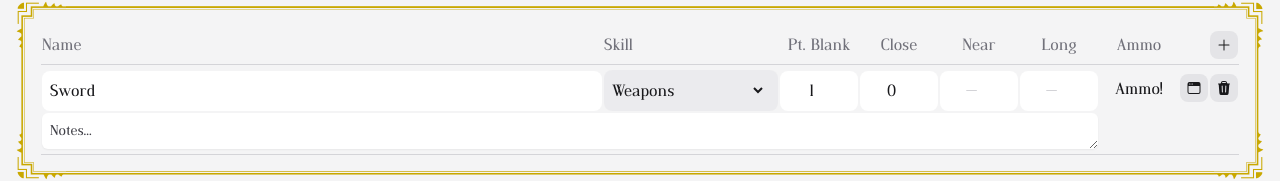
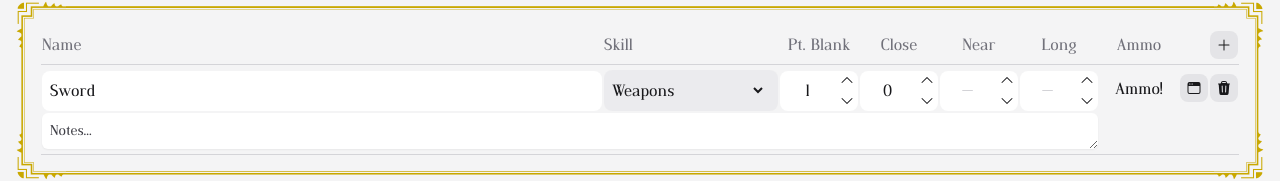
Before and after one commit to Heilemann/trail-of-cthulhu, a React (Create React App) app: page / in a window 1280 px wide. Shown: the part 478-659 px from the top of the page. Built offline with nearby package versions, Linux system fonts and the light colour scheme; a web font is replaced by a local one.

Commit message:
Updating

```diff
--- a/src/components/Form/Input.tsx
+++ b/src/components/Form/Input.tsx
@@ -1,19 +1,13 @@
 import * as React from 'react'
 import { twMerge } from 'tailwind-merge'
+import inputStyle from '../styles/inputStyle'
 
 interface IInputProps extends React.InputHTMLAttributes<HTMLInputElement> {}
 
 const Input = React.forwardRef<HTMLInputElement, IInputProps>(
 	({ className, ...rest }, ref) => {
 		return (
-			<input
-				ref={ref}
-				className={twMerge(
-					'w-full rounded-lg bg-white p-2 disabled:text-gray-500 dark:bg-gray-800/50 dark:disabled:text-gray-400',
-					className,
-				)}
-				{...rest}
-			/>
+			<input ref={ref} className={twMerge(inputStyle, className)} {...rest} />
 		)
 	},
 )
--- /dev/null
+++ b/src/components/Form/NumberInput.tsx
@@ -0,0 +1,72 @@
+import { ChevronDownIcon, ChevronUpIcon } from '@heroicons/react/24/solid'
+import React, { useContext } from 'react'
+import { useFormContext, useWatch } from 'react-hook-form'
+import { twMerge } from 'tailwind-merge'
+import context from '../BaseComponents/context'
+import inputStyle from '../styles/inputStyle'
+import validateNumberOrEmpty from '../tools/validateNumberOrEmpty'
+import Input from './Input'
+
+type Props = React.InputHTMLAttributes<HTMLInputElement> & {
+	name: string
+	alwaysShow?: boolean
+	inputClassname?: string
+	showButtons?: boolean
+}
+
+const NumberInput: React.FC<Props> = ({
+	name,
+	className,
+	inputClassname,
+	alwaysShow = false,
+	showButtons = true,
+	min,
+	max,
+	...rest
+}) => {
+	const { state } = useContext(context)
+	const { editMode } = state
+	const { register, setValue } = useFormContext()
+	const inputValue: string = useWatch({ name, defaultValue: '' })
+
+	const changeValue = (delta: number) => {
+		const newValue = `${parseFloat(inputValue || '0') + delta}`
+		setValue(name, newValue)
+	}
+
+	return (
+		<div className={twMerge(inputStyle, 'flex overflow-hidden p-0', className)}>
+			<Input
+				className={twMerge(
+					'rounded-none bg-transparent px-0 text-center',
+					!alwaysShow && editMode === 'view' ? 'hidden' : '',
+					inputClassname,
+				)}
+				{...register(name, {
+					validate: value => validateNumberOrEmpty(value, min, max),
+					valueAsNumber: true,
+				})}
+				placeholder='—'
+				{...rest}
+			/>
+			{showButtons && (
+				<div className='flex w-8 flex-col space-y-px'>
+					<button
+						onClick={() => changeValue(1)}
+						className='flex flex-1 items-center justify-center focus:outline-none'
+					>
+						<ChevronUpIcon className='h-4 w-4' />
+					</button>
+					<button
+						onClick={() => changeValue(-1)}
+						className='flex flex-1 items-center justify-center text-center focus:outline-none'
+					>
+						<ChevronDownIcon className='h-4 w-4' />
+					</button>
+				</div>
+			)}
+		</div>
+	)
+}
+
+export default NumberInput
--- a/src/components/character/BasicInfo.tsx
+++ b/src/components/character/BasicInfo.tsx
@@ -58,7 +58,7 @@ export default function BasicInfo(props: IBasicInfoProps) {
 					label='Drive'
 					className='mx-2'
 					placeholder='&mdash;'
-					{...register('drive')}
+					{...register('info.drive')}
 				/>
 
 				<HInput
--- a/src/components/character/weapons/WeaponRange.tsx
+++ b/src/components/character/weapons/WeaponRange.tsx
@@ -1,12 +1,10 @@
 import { useContext } from 'react'
-import { useFormContext, useWatch } from 'react-hook-form'
-import { twMerge } from 'tailwind-merge'
+import { useWatch } from 'react-hook-form'
 import { TWeaponOnCharacter } from '../../../interfaces'
+import context from '../../BaseComponents/context'
+import useMessageToApp from '../../BaseComponents/hooks/UseMessageToApp'
 import Button from '../../Form/Button'
-import Input from '../../Form/Input'
-import useMessageToApp from '../../BaseComponents/hooks/UseMessageToApp'
-import context from '../../BaseComponents/context'
-import validateNumberOrEmpty from '../../tools/validateNumberOrEmpty'
+import { default as NumberInput } from '../../Form/NumberInput'
 
 type Props = {
 	index: number
@@ -16,7 +14,6 @@ type Props = {
 const WeaponRange = ({ index, rangeType }: Props) => {
 	const { state } = useContext(context)
 	const { editMode } = state
-	const { register } = useFormContext()
 	const messageToApp = useMessageToApp()
 
 	const watchedWeapon: TWeaponOnCharacter = useWatch({
@@ -66,16 +63,10 @@ const WeaponRange = ({ index, rangeType }: Props) => {
 
 	return (
 		<td className='text-center'>
-			<Input
-				type='number'
-				className={twMerge(
-					'mt-1 text-center',
-					editMode === 'view' ? 'hidden' : '',
-				)}
-				placeholder='—'
-				{...register(`weapons.${index}.range.${rangeType}`, {
-					validate: validateNumberOrEmpty,
-				})}
+			<NumberInput
+				name={`weapons.${index}.range.${rangeType}`}
+				className='mt-1'
+				min={0}
 			/>
 			{editMode === 'view' && (
 				<Button
--- /dev/null
+++ b/src/components/styles/inputStyle.ts
@@ -0,0 +1,3 @@
+const inputStyle =
+	'w-full rounded-lg bg-white p-2 disabled:text-gray-500 dark:bg-gray-800/50 dark:disabled:text-gray-400'
+export default inputStyle
--- a/src/components/tools/validateNumberOrEmpty.ts
+++ b/src/components/tools/validateNumberOrEmpty.ts
@@ -1,7 +1,16 @@
-const validateNumberOrEmpty = (value: string) => {
-	return (
-		value === '' || !isNaN(Number(value)) || 'Input must be a number or empty'
-	)
+const validateNumberOrEmpty = (value: string, min: any, max: any) => {
+	if (value === '') return true
+	const numValue = Number(value)
+	const numMin = min !== undefined ? Number(min) : -Infinity
+	const numMax = max !== undefined ? Number(max) : Infinity
+
+	if (!isNaN(numValue) && numValue >= numMin && numValue <= numMax) return true
+
+	if (min && max)
+		return `Input must be a number between ${min} and ${max} or empty`
+	if (min)
+		return `Input must be a number greater than or equal to ${min} or empty`
+	if (max) return `Input must be a number less than or equal to ${max} or empty`
+	return 'Invalid input'
 }
-
 export default validateNumberOrEmpty
--- a/src/components/weapon/Weapon.tsx
+++ b/src/components/weapon/Weapon.tsx
@@ -47,22 +47,30 @@ export default function Weapon() {
 				<VInput
 					label='Point Blank'
 					placeholder='&mdash;'
-					{...register('range.pointblank', { validate: validateNumberOrEmpty })}
+					{...register('range.pointblank', {
+						// validate: validateNumberOrEmpty
+					})}
 				/>
 				<VInput
 					label='Close'
 					placeholder='&mdash;'
-					{...register('range.close', { validate: validateNumberOrEmpty })}
+					{...register('range.close', {
+						// validate: validateNumberOrEmpty
+					})}
 				/>
 				<VInput
 					label='Near'
 					placeholder='&mdash;'
-					{...register('range.near', { validate: validateNumberOrEmpty })}
+					{...register('range.near', {
+						// validate: validateNumberOrEmpty
+					})}
 				/>
 				<VInput
 					label='Long'
 					placeholder='&mdash;'
-					{...register('range.long', { validate: validateNumberOrEmpty })}
+					{...register('range.long', {
+						// validate: validateNumberOrEmpty
+					})}
 				/>
 			</div>
 
```
Also changed, not shown: 12 other files (tests, documents, lock files or other folders).
